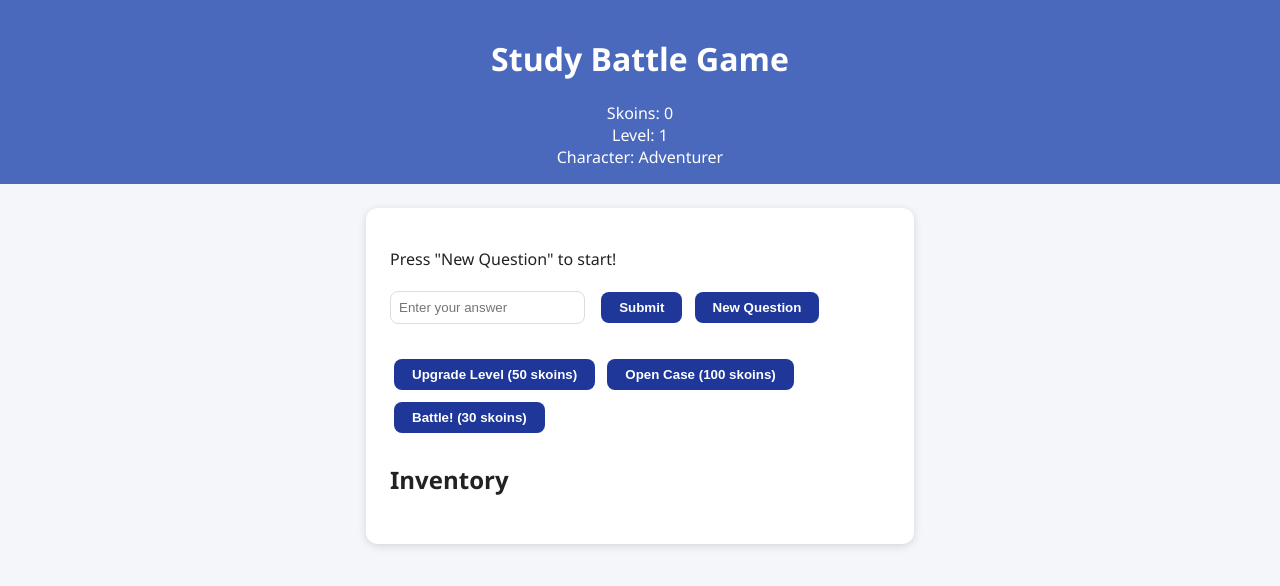
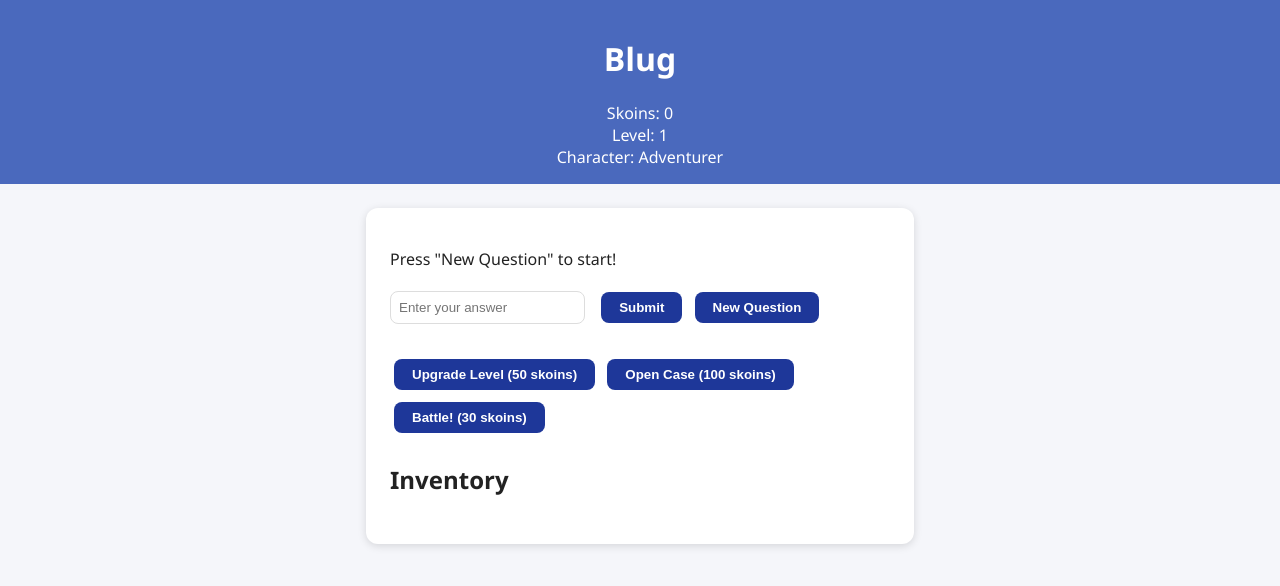
Before and after one commit to brrrrskibidi/blug, a plain HTML site: page index.html in a window 1280 px wide. Drawn offline with Linux system fonts and the light colour scheme.

Commit message:
Update index.html

```diff
--- a/index.html
+++ b/index.html
@@ -70,7 +70,7 @@ input[type="text"] {
 </head>
 <body>
   <header>
-    <h1>Study Battle Game</h1>
+    <h1>Blug</h1>
     <div id="skoins">Skoins: <span id="skoins-count">0</span></div>
     <div id="level">Level: <span id="player-level">1</span></div>
     <div id="character">Character: <span id="character-name">Adventurer</span></div>
```
